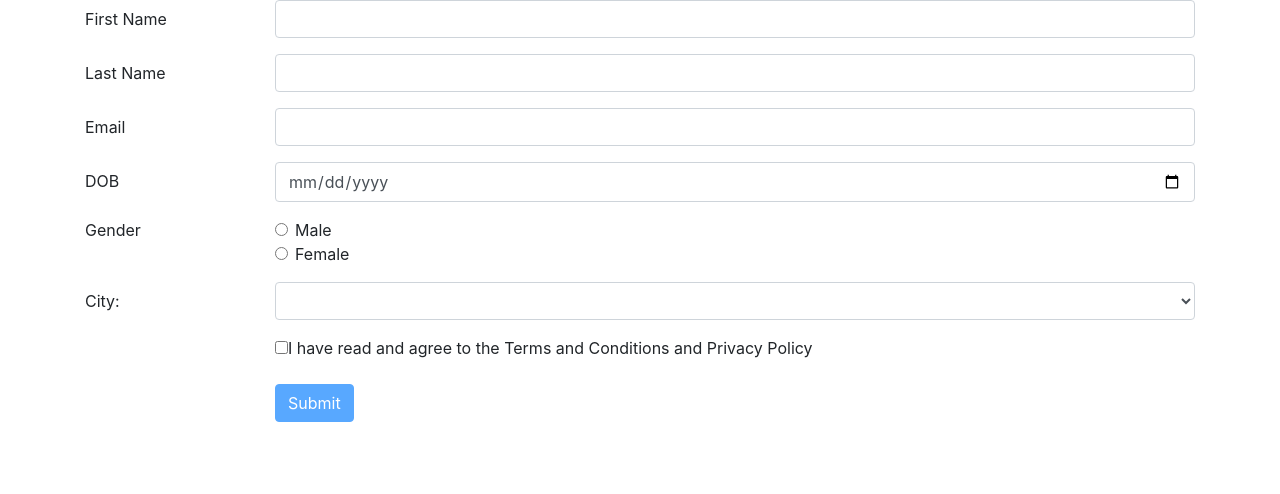
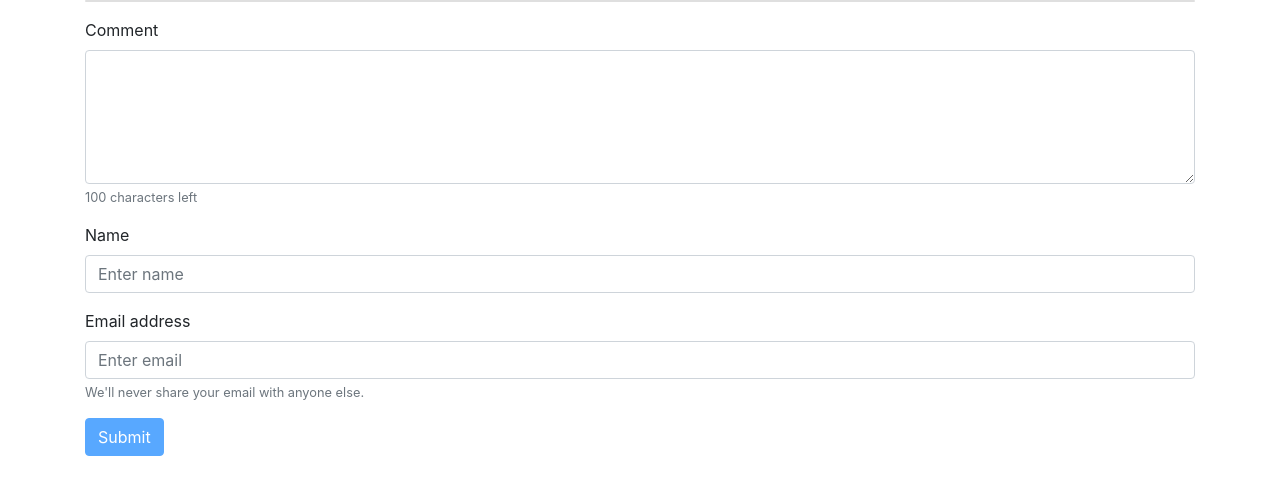
Before and after one commit to xuandiep2389/angular-register-form, an Angular app: page / in a window 1280 px wide. Shown: the top 494 px of the page. Built offline with nearby package versions, Linux system fonts and the light colour scheme.

Commit message:
rx-js practice

```diff
--- a/src/app/app.component.html
+++ b/src/app/app.component.html
@@ -1 +1 @@
-<app-reg-form></app-reg-form>
+<app-rx-js></app-rx-js>
--- a/src/app/app.module.ts
+++ b/src/app/app.module.ts
@@ -4,12 +4,14 @@ import { NgModule } from '@angular/core';
 import { AppComponent } from './app.component';
 import {ReactiveFormsModule} from '@angular/forms';
 import { RegFormComponent } from './reg-form/reg-form.component';
+import { RxJsComponent } from './rx-js/rx-js.component';
 
 
 @NgModule({
   declarations: [
     AppComponent,
-    RegFormComponent
+    RegFormComponent,
+    RxJsComponent
   ],
   imports: [
     BrowserModule,
--- /dev/null
+++ b/src/app/rx-js/rx-js.component.html
@@ -0,0 +1,50 @@
+<div class="container">
+  <form [formGroup]="form"
+        (ngSubmit)="onSubmit()">
+
+    <!-- Output comment -->
+    <div class="card card-block">
+      <pre class="card-text">{{ form.value.comment }}</pre>
+    </div>
+    <p class="small">{{ form.value.lastUpdateTS }}</p>
+
+    <!-- Comment text area -->
+    <div class="form-group">
+      <label for="comment">Comment</label>
+      <textarea id="comment" class="form-control"
+                formControlName="comment"
+                rows="5"></textarea>
+      <small class="form-text text-muted">
+        <span>{{ 100 - form.value.comment.length }}</span> characters left
+      </small>
+    </div>
+
+    <!-- Name input -->
+    <div class="form-group">
+      <label for="name">Name</label>
+      <input type="text"
+             class="form-control"
+             formControlName="name"
+             placeholder="Enter name"
+             id="name">
+    </div>
+
+    <!-- Email input -->
+    <div class="form-group">
+      <label for="email">Email address</label>
+      <input type="email"
+             class="form-control"
+             formControlName="email"
+             placeholder="Enter email"
+             id="email">
+      <small class="form-text text-muted">
+        We'll never share your email with anyone else.
+      </small>
+    </div>
+
+    <button type="submit"
+            class="btn btn-primary"
+            [disabled]="!form.valid">Submit
+    </button>
+  </form>
+</div>
--- /dev/null
+++ b/src/app/rx-js/rx-js.component.ts
@@ -0,0 +1,43 @@
+import { Component, OnInit } from '@angular/core';
+import {FormBuilder, FormControl, FormGroup, Validators} from '@angular/forms';
+import {filter, map} from 'rxjs/operators';
+
+@Component({
+  selector: 'app-rx-js',
+  templateUrl: './rx-js.component.html',
+  styleUrls: ['./rx-js.component.css']
+})
+export class RxJsComponent {
+
+  form: FormGroup;
+
+  comment = new FormControl('', Validators.required);
+  name = new FormControl('', Validators.required);
+  email = new FormControl('', [Validators.required, Validators.pattern("[^ @]*@[^ @]*")]);
+
+  constructor(fb: FormBuilder) {
+    this.form = fb.group({
+      "comment": this.comment,
+      "name": this.name,
+      "email": this.email
+    });
+
+    this.form.valueChanges
+      .pipe(
+        filter(() => this.form.valid),
+        map( data => {data.comment = data.comment.replace(/<(?:.|\n)*?>/gm, '');
+        return data} ),
+        map(data => {
+          data.lastUpdateTS = new Date();
+          return data
+        })
+      )
+      .subscribe(data => console.log(JSON.stringify(data)))
+  }
+
+
+
+  onSubmit() {
+    console.log("Form submitted!" + JSON.stringify(this.form.value));
+  }
+}
```
Also changed, not shown: src/app/rx-js/rx-js.component.css (added), 1 other file (tests, documents, lock files or other folders).
